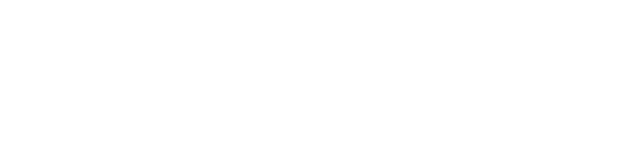
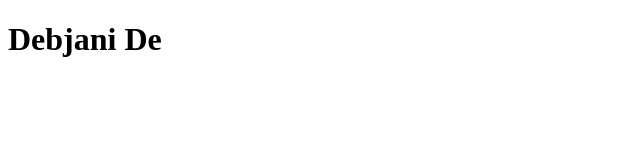
Before and after one commit to debjani-arch/Day3, a plain HTML site: page index.html in a window 1280 px wide. Shown: the whole page, without its empty margins (0-640 px from the left). Drawn offline with Linux system fonts and the light colour scheme.

```diff
--- a/index.html
+++ b/index.html
@@ -7,6 +7,8 @@
     <title>Day 3</title>
 </head>
 <body>
-
+    <h1>
+      Debjani De
+    </h1>
 </body>
 </html>
```
